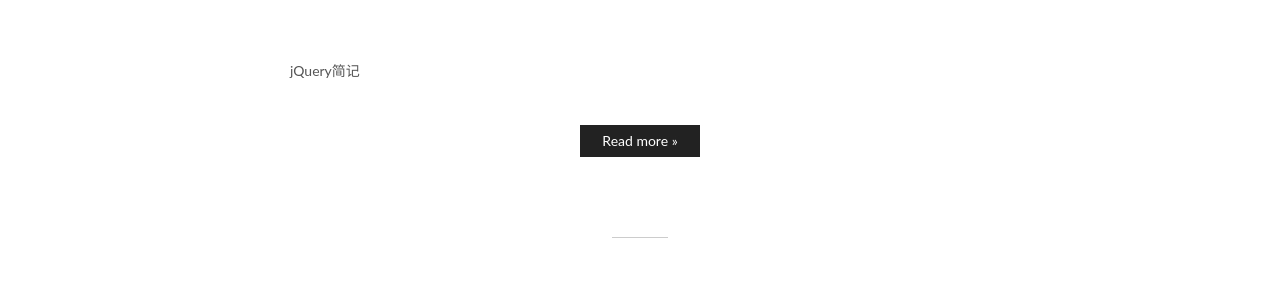
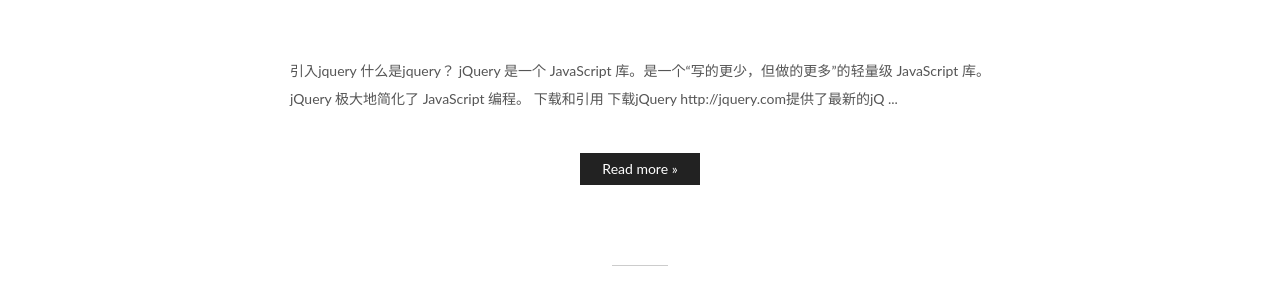
Before and after one commit to xzbk/xzbk.github.io, a plain HTML site: page index.html in a window 1280 px wide. Shown: the part 435-730 px from the top of the page. Drawn offline with Linux system fonts and the light colour scheme.

Commit message:
Site updated: 2018-05-10 00:13:22

```diff
--- a/css/main.css
+++ b/css/main.css
@@ -1822,7 +1822,7 @@ pre .javascript .function {
   width: 4px;
   height: 4px;
   border-radius: 50%;
-  background: #c8d203;
+  background: #1193ff;
 }
 .links-of-blogroll {
   font-size: 13px;
--- a/index.html
+++ b/index.html
@@ -340,7 +340,18 @@
 
 
 
-          <p>jQuery简记<br>
+
+          引入jquery
+什么是jquery？
+jQuery 是一个 JavaScript 库。是一个“写的更少，但做的更多”的轻量级 JavaScript 库。
+jQuery 极大地简化了 JavaScript 编程。
+
+
+下载和引用
+
+下载jQuery
+http://jquery.com提供了最新的jQ
+          ...
           <!--noindex-->
           <div class="post-button text-center">
             <a class="btn" href="/2018/05/08/jQuery深入浅出/#more" rel="contents">
```
Also changed, not shown: 2018/05/08/jQuery深入浅出/index.html (+5 -6 lines).
